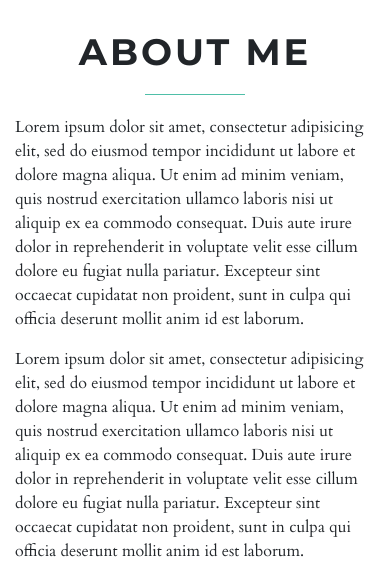
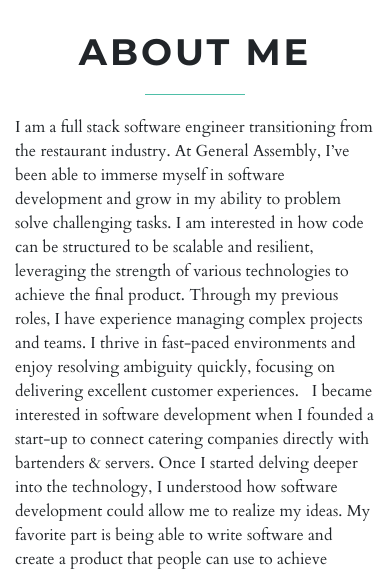
Before and after one commit to rpinales87/roberto-pinales-portfolio, a website: page index.html in a window 390 px wide. Shown: the part 910-1484 px from the top of the page. Drawn offline with Linux system fonts and the light colour scheme.

Commit message:
Updated portfolio
-Removed txt page ad contact form.
-Updated projects.
Added about me section.

```diff
--- a/index.html
+++ b/index.html
@@ -55,20 +55,21 @@
                 </header>
                 <!-- <p class="lead">About me</p> -->
 
-                <p>Lorem ipsum dolor sit amet, consectetur adipisicing elit, sed do eiusmod
-                  tempor incididunt ut labore et dolore magna aliqua. Ut enim ad minim veniam,
-                  quis nostrud exercitation ullamco laboris nisi ut aliquip ex ea commodo consequat.
-                  Duis aute irure dolor in reprehenderit in voluptate velit esse cillum dolore eu
-                  fugiat nulla pariatur. Excepteur sint occaecat cupidatat non proident, sunt in
-                  culpa qui officia deserunt mollit anim id est laborum.</p>
+                <p>I am a full stack software engineer transitioning from the restaurant industry.
+                  At General Assembly, I’ve been able to immerse myself in software development
+                  and grow in my ability to problem solve challenging tasks. I am interested in how
+                  code can be structured to be scalable and resilient, leveraging the strength of
+                  various technologies to achieve the final product. Through my previous roles,
+                  I have experience managing complex projects and teams. I thrive in fast-paced
+                  environments and enjoy resolving ambiguity quickly, focusing on delivering excellent
+                  customer experiences.
 
-                <p>Lorem ipsum dolor sit amet, consectetur adipisicing elit,
-                  sed do eiusmod tempor incididunt ut labore et dolore magna aliqua.
-                  Ut enim ad minim veniam, quis nostrud exercitation ullamco laboris
-                  nisi ut aliquip ex ea commodo consequat. Duis aute irure dolor in
-                  reprehenderit in voluptate velit esse cillum dolore eu fugiat nulla pariatur.
-                  Excepteur sint occaecat cupidatat non proident, sunt in culpa qui officia
-                  deserunt mollit anim id est laborum.</p>
+                  I became interested in software development when I founded a start-up to connect
+                  catering companies directly with bartenders & servers. Once I started delving deeper
+                  into the technology, I understood how software development could allow me to realize
+                  my ideas. My favorite part is being able to write software and create a product that
+                  people can use to achieve something.</p>
+
                   <ul class="mb-0 list-inline text-center">
                     <li class="list-inline-item"><a href="https://github.com/rpinales87" class="social-link social-link-facebook"><i class="fab fa-github"></i></a></li>
                     <li class="list-inline-item"><a href="https://www.linkedin.com/in/robertopinales" class="social-link social-link-twitter"><i class="fab fa-linkedin-in"></i></a></li>
@@ -174,17 +175,27 @@
               <div class="col-lg-12 text-center">
                 <p>These are some of my projects.</p>
               </div>
-              <div class="col-lg-4 col-md-6 mb-4"><a href="img/portfolio-1.jpg" data-lightbox="image-1" data-title="My caption" class="d-block mb-1"><img src="img/portfolio-1.jpg" alt="..." class="img-fluid d-block mx-auto"></a></div>
-              <div class="col-lg-4 col-md-6 mb-4"><a href="img/portfolio-2.jpg" data-lightbox="image-1" data-title="My caption" class="d-block mb-1"><img src="img/portfolio-2.jpg" alt="..." class="img-fluid d-block mx-auto"></a></div>
-              <!-- <div class="col-lg-4 col-md-6 mb-4"><a href="img/portfolio-3.jpg" data-lightbox="image-1" data-title="My caption" class="d-block mb-1"><img src="img/portfolio-3.jpg" alt="..." class="img-fluid d-block mx-auto"></a></div> -->
-              <!-- <div class="col-lg-4 col-md-6 mb-4"><a href="img/portfolio-4.jpg" data-lightbox="image-1" data-title="My caption" class="d-block mb-1"><img src="img/portfolio-4.jpg" alt="..." class="img-fluid d-block mx-auto"></a></div> -->
+              <div class="col-lg-4 col-md-6 mb-4"><a href="https://robertopinales.com/tic-tac-toe-client"><img src="img/portfolio-1.jpg" alt="tic tac toe project" class="img-fluid d-block mx-auto"></a></div>
+              <div class="col-lg-4 col-md-6 mb-4"><a href="https://robertopinales.com/record-safe-client"><img src="img/portfolio-2.jpg" alt="record safe project" class="img-fluid d-block mx-auto"></a></div>
+              <div class="col-lg-4 col-md-6 mb-4"><a href="https://pic-bucket.github.io/Pic-Bucket"><img src="img/portfolio-3.jpg" alt="Pic bucket project" class="img-fluid d-block mx-auto"></a></div>
+              <div class="col-lg-4 col-md-6 mb-4"><a href="https://robertopinales.com/en-vivo"><img src="img/portfolio-4.jpg" alt="enVivo project" class="img-fluid d-block mx-auto"></a></div>
               <!-- <div class="col-lg-4 col-md-6 mb-4"><a href="img/portfolio-5.jpg" data-lightbox="image-1" data-title="My caption" class="d-block mb-1"><img src="img/portfolio-5.jpg" alt="..." class="img-fluid d-block mx-auto"></a></div>
               <div class="col-lg-4 col-md-6 mb-4"><a href="img/portfolio-6.jpg" data-lightbox="image-1" data-title="My caption" class="d-block mb-1"><img src="img/portfolio-6.jpg" alt="..." class="img-fluid d-block mx-auto"></a></div> -->
             </div>
           </div>
         </div>
+        <footer class="py-5 mt-5">
+          <div class="row">
+            <div class="col-lg-6 text-center text-lg-left">
+              <p class="font-italic mb-0 text-gray">&copy; 2019 Roberto Pinales</p>
+            </div>
+            <div class="col-lg-6 text-center text-lg-right">
+              <p class="font-italic mb-0 text-gray">&copy; Template by <a href="https://bootstrapious.com/p/big-bootstrap-tutorial" class="text-gray">Bootstrapious</a></p>
+            </div>
+          </div>
+        </footer>
       </section>
-      <section class="bg-gray">
+      <!-- <section class="bg-gray">
         <div class="d-flex h-100 align-items-center">
           <div class="container">
             <header class="text-center mb-5">
@@ -214,8 +225,8 @@
             </div>
           </div>
         </div>
-      </section>
-      <section>
+      </section> -->
+      <!-- <section>
         <div class="d-flex h-100 align-items-center">
           <div class="container">
             <header class="text-center mb-5">
@@ -257,19 +268,9 @@
               </div>
             </div>
 
-            <footer class="py-5 mt-5">
-              <div class="row">
-                <div class="col-lg-6 text-center text-lg-left">
-                  <p class="font-italic mb-0 text-gray">&copy; 2019 Roberto Pinales</p>
-                </div>
-                <div class="col-lg-6 text-center text-lg-right">
-                  <p class="font-italic mb-0 text-gray">&copy; Template by <a href="https://bootstrapious.com/p/big-bootstrap-tutorial" class="text-gray">Bootstrapious</a></p>
-                </div>
-              </div>
-            </footer>
           </div>
         </div>
-      </section>
+      </section> -->
 
     </div>
 
```
Also changed, not shown: README.md, img/portfolio-3-original.jpg (added), img/portfolio-4-original.jpg (added), img/portfolio-4.jpg, 1 other file.
